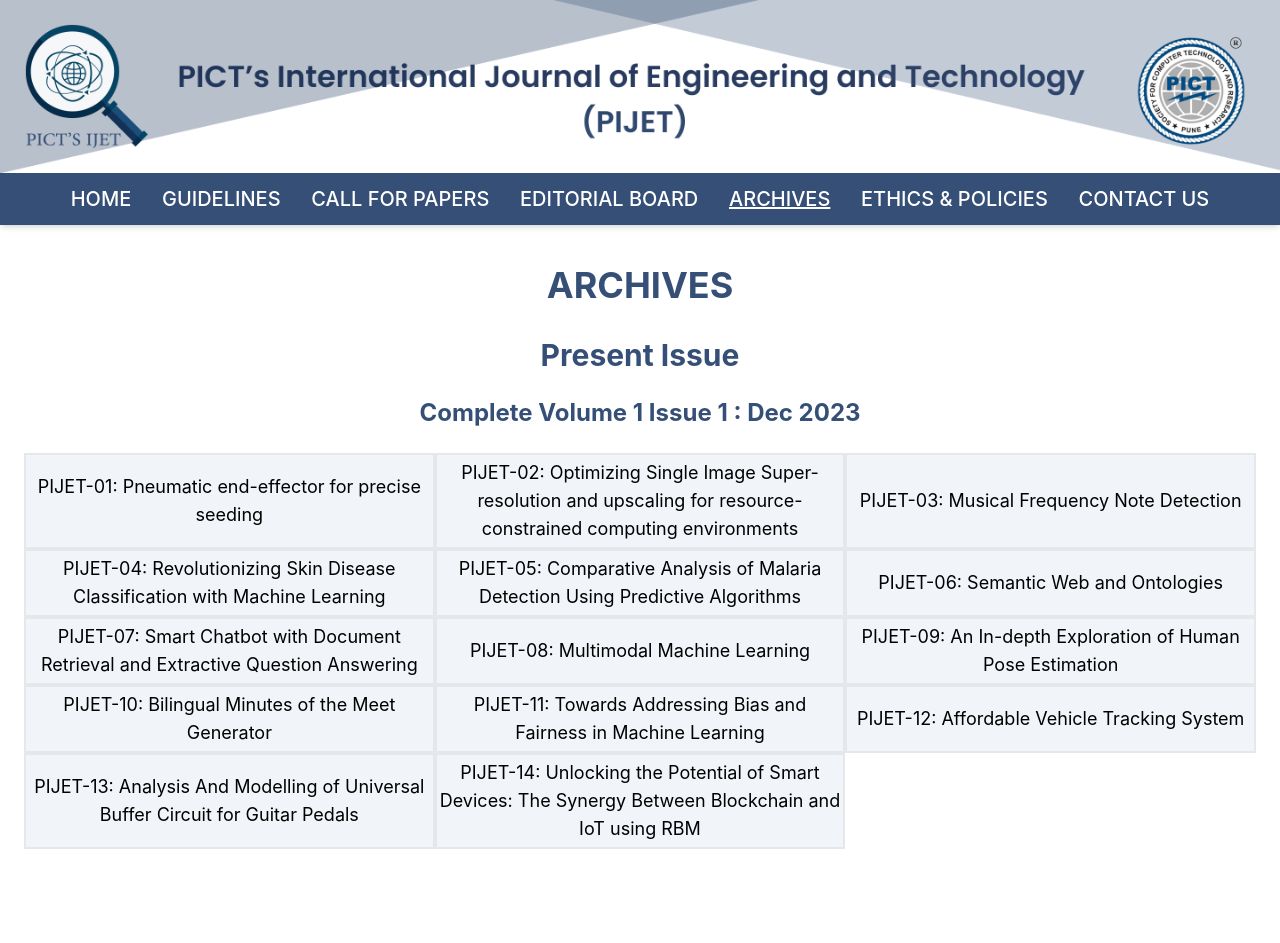
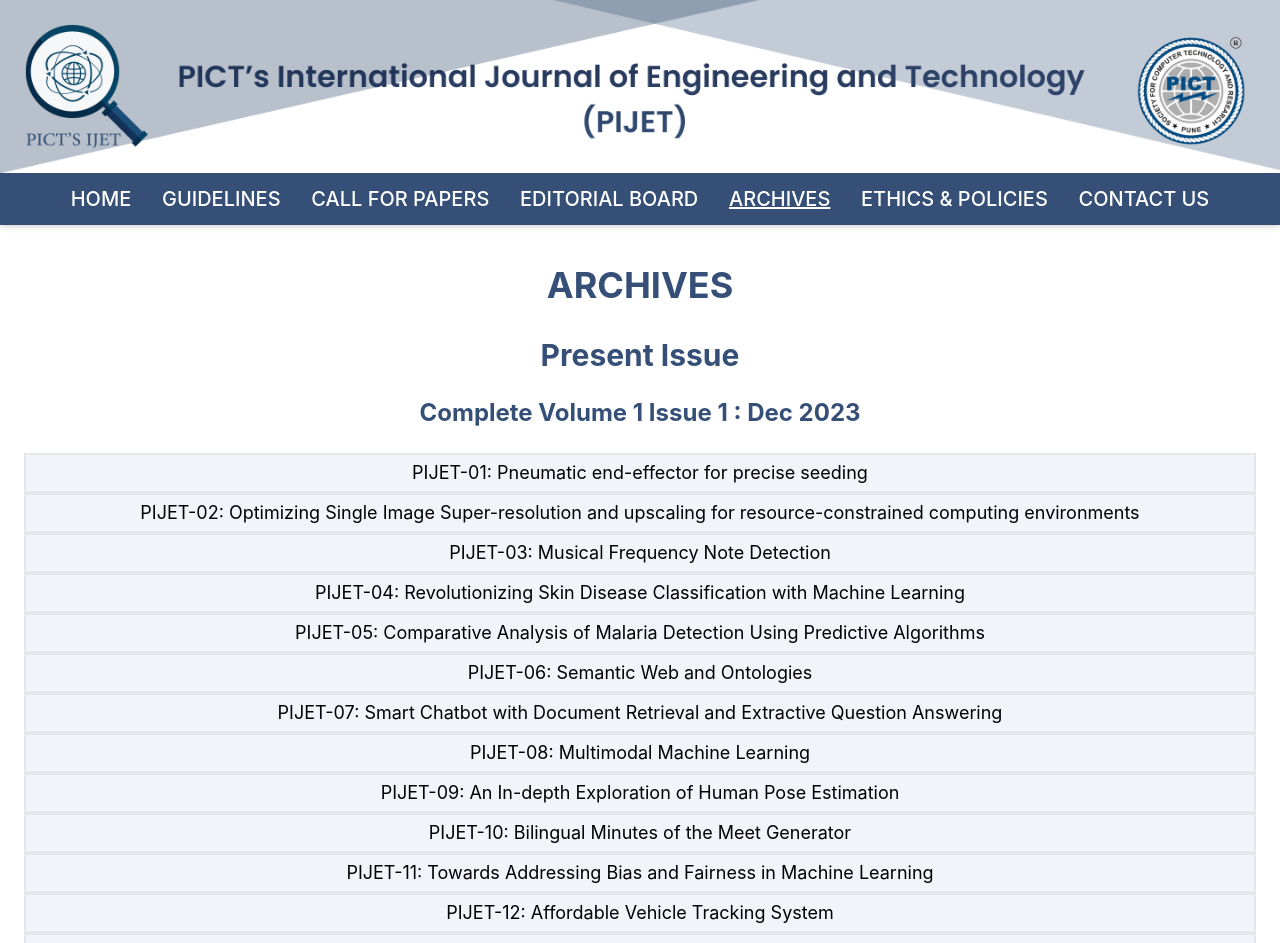
Before and after one commit to Gayatrii12/PIJET, a React (Create React App) app: page /archives in a window 1280 px wide. Shown: the top 943 px of the page. Before the commit the page ends 873 px from the top, so only its background shows below. Built offline with nearby package versions, Linux system fonts and the light colour scheme.

Commit message:
grid->list

```diff
--- a/src/pages/Archive.js
+++ b/src/pages/Archive.js
@@ -21,7 +21,7 @@ const Archive = () => {
       <h1 className="text-2xl font-bold my-6 text-center text-pijet-blue">
         Complete Volume 1 Issue 1 : Dec 2023
       </h1>
-      <div className="grid grid-cols-3 gap-0">
+      <div className="grid grid-cols-1">
         {keys.map((key, index) => (
           <button
             key={index}
```
Also changed, not shown: 1 other file (tests, documents, lock files or other folders).
